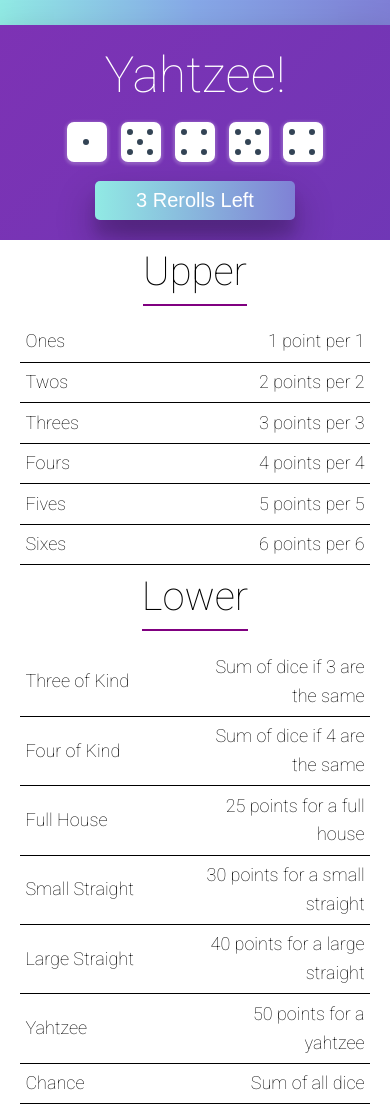
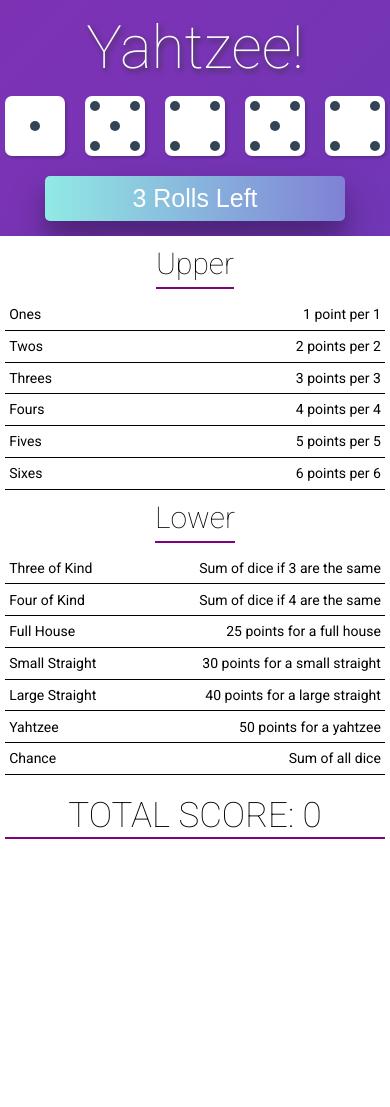
Before and after one commit to unsivilaudio/yahtzee, a React app: page / in a window 390 px wide. Shown: the top 1107 px of the page. After the commit the page ends 859 px from the top, so only its background shows below. Built offline with nearby package versions, Linux system fonts and the light colour scheme.

Commit message:
fix some rule logic and responsive styling

```diff
--- a/src/assets/stylesheets/App.css
+++ b/src/assets/stylesheets/App.css
@@ -7,11 +7,18 @@
 }
 
 .App-title {
-    display: inline-block;
     color: white;
-    font-size: 5rem;
+    text-shadow: 2px 3px 5px #333;
+    font-size: 8rem;
     font-weight: 100;
-    width: 50%;
+    margin: 0 auto;
     margin-top: 1rem;
-    margin-bottom: 0;
 }
+
+@media screen and (max-width: 480px) {
+    .App-title {
+        margin-top: 0;
+        font-size: 6rem;
+        line-height: 1.6;
+    }
+}
--- a/src/assets/stylesheets/Dice.css
+++ b/src/assets/stylesheets/Dice.css
@@ -1,8 +1,15 @@
 .Dice {
     width: 100%;
-    margin-bottom: 1.2rem;
+    margin: 0 auto;
+    margin-bottom: 2rem;
     display: flex;
     flex-wrap: wrap;
     justify-content: center;
     align-items: center;
 }
+
+@media screen and (max-width: 480px) {
+    .Dice {
+        margin-bottom: 1rem;
+    }
+}
--- a/src/assets/stylesheets/Die.css
+++ b/src/assets/stylesheets/Die.css
@@ -1,23 +1,36 @@
 /* Original Styles For Numbers, before icons added in */
 .Die {
     background: white;
-    height: 4rem;
-    width: 4rem;
+    height: 75px;
+    width: 75px;
     font-family: monospace;
     margin: 0.7rem;
     padding: 0.5rem 0.8rem;
     border: none;
     border-radius: 0.7rem;
-    box-shadow: 0 1px 3px 2px rgba(255, 255, 255, 0.2);
+    box-shadow: 2px 2px 3px rgba(0, 0, 0, 0.2);
     transition: all 0.3s ease;
 }
 
 .Disabled {
     background: #777;
 }
+
 /* Original CSS Die styles https://codepen.io/chriscoyier/pen/qswhy */
+
+.Dot {
+    width: 10px;
+    height: 10px;
+    margin: 0;
+    background: #345;
+    border-radius: 50%;
+    display: block;
+    position: relative;
+    transform: translate(25px, 0);
+}
+
 .Die.One .Dot {
-    box-shadow: 0 0.2rem 0 #fff;
+    box-shadow: none;
 }
 .Die.Two .Dot {
     background: transparent;
@@ -39,17 +52,6 @@
     background: transparent;
     box-shadow: -2rem -2rem 0 #345, -2rem 0 0 #345, -2rem 2rem 0 #345,
         2rem -2rem 0 #345, 2rem 0 0 #345, 2rem 2rem 0 #345;
-}
-
-.Dot {
-    width: 1.2rem;
-    height: 1.2rem;
-    margin: 10%;
-    background: #345;
-    border-radius: 50%;
-    display: block;
-    position: relative;
-    transform: scale(0.5) translate(50%, 0);
 }
 
 /* THE NICER STYLES MADE FOR THE FONT-AWESOME ICONS... */
@@ -86,3 +88,16 @@
         transform: rotate(360deg);
     }
 }
+
+@media screen and (max-width: 600px) {
+    .Die {
+        height: 60px;
+        width: 60px;
+        margin: 1rem;
+        margin-top: 0;
+    }
+
+    .Dot {
+        transform: translate(17px, 0);
+    }
+}
--- a/src/assets/stylesheets/Game.css
+++ b/src/assets/stylesheets/Game.css
@@ -15,10 +15,11 @@
 }
 
 h2 {
+    line-height: 1.2;
     font-weight: 100;
     font-size: 4rem;
     border-bottom: 2px solid purple;
-    margin-bottom: 1.6rem;
+    margin: 1.6rem 0;
     display: inline-block;
 }
 
@@ -35,7 +36,7 @@
 
 .Game-reroll {
     color: white;
-    font-size: 2rem;
+    font-size: 3.5rem;
     font-weight: 100;
     background: linear-gradient(
         to right,
@@ -44,7 +45,8 @@
         #91eae4 100%
     );
     background-size: 200% auto;
-    width: 50%;
+    /* width: 50%; */
+    min-width: 30rem;
     padding: 0.8rem 1.2rem;
     margin-bottom: 2rem;
     border: none;
@@ -108,3 +110,41 @@
     text-transform: uppercase;
     border-bottom: 2px solid purple;
 }
+
+@media screen and (max-width: 700px) {
+    .Game {
+        width: 90%;
+        margin: 2rem 0;
+    }
+}
+
+@media screen and (max-width: 600px) {
+    .Game {
+        width: 100%;
+        margin: 0;
+    }
+}
+
+@media screen and (max-width: 480px) {
+    h2 {
+        font-size: 3rem;
+        padding-bottom: 5px;
+        margin: 1rem 0;
+    }
+
+    .Game-Main {
+        padding: 0 1rem;
+    }
+
+    .Game-reroll {
+        font-size: 2.5rem;
+        font-weight: 100;
+        min-width: 30rem;
+        padding: 0.8rem 1.2rem;
+        margin-bottom: 1.5rem;
+    }
+
+    .Content {
+        font-size: 3.5rem;
+    }
+}
--- a/src/assets/stylesheets/ScoreTable.css
+++ b/src/assets/stylesheets/ScoreTable.css
@@ -2,6 +2,7 @@
     display: flex;
     flex-direction: column;
     font-size: 1.8rem;
+    font-weight: 300;
     width: 100%;
     background-color: white;
 }
@@ -16,3 +17,10 @@
     vertical-align: top;
     width: 100%;
 }
+
+@media screen and (max-width: 480px) {
+    .ScoreTable {
+        font-size: 1.4rem;
+        font-weight: 400;
+    }
+}
--- a/src/components/ScoreTable.js
+++ b/src/components/ScoreTable.js
@@ -73,8 +73,9 @@
                         <RuleRow
                             name='Three of Kind'
                             score={
-                                scores.threeOfKind ||
-                                'Sum of dice if 3 are the same'
+                                scores.threeOfKind === undefined
+                                    ? 'Sum of dice if 3 are the same'
+                                    : scores.threeOfKind
                             }
                             doScore={evt =>
                                 doScore('threeOfKind', threeOfKind.evalRoll)
@@ -86,8 +87,9 @@
                         <RuleRow
                             name='Four of Kind'
                             score={
-                                scores.fourOfKind ||
-                                'Sum of dice if 4 are the same'
+                                scores.fourOfKind === undefined
+                                    ? 'Sum of dice if 4 are the same'
+                                    : scores.fourOfKind
                             }
                             doScore={evt =>
                                 doScore('fourOfKind', fourOfKind.evalRoll)
@@ -99,7 +101,9 @@
                         <RuleRow
                             name='Full House'
                             score={
-                                scores.fullHouse || '25 points for a full house'
+                                scores.fullHouse === undefined
+                                    ? '25 points for a full house'
+                                    : scores.fullHouse
                             }
                             doScore={evt =>
                                 doScore('fullHouse', fullHouse.evalRoll)
@@ -109,8 +113,9 @@
                         <RuleRow
                             name='Small Straight'
                             score={
-                                scores.smallStraight ||
-                                '30 points for a small straight'
+                                scores.smallStraight === undefined
+                                    ? '30 points for a small straight'
+                                    : scores.smallStraight
                             }
                             doScore={evt =>
                                 doScore('smallStraight', smallStraight.evalRoll)
@@ -122,8 +127,9 @@
                         <RuleRow
                             name='Large Straight'
                             score={
-                                scores.largeStraight ||
-                                '40 points for a large straight'
+                                scores.largeStraight === undefined
+                                    ? '40 points for a large straight'
+                                    : scores.largeStraight
                             }
                             doScore={evt =>
                                 doScore('largeStraight', largeStraight.evalRoll)
@@ -134,7 +140,11 @@
                         />
                         <RuleRow
                             name='Yahtzee'
-                            score={scores.yahtzee || '50 points for a yahtzee'}
+                            score={
+                                scores.yahtzee === undefined
+                                    ? '50 points for a yahtzee'
+                                    : scores.yahtzee
+                            }
                             doScore={evt =>
                                 doScore('yahtzee', yahtzee.evalRoll)
                             }
@@ -142,7 +152,11 @@
                         />
                         <RuleRow
                             name='Chance'
-                            score={scores.chance || 'Sum of all dice'}
+                            score={
+                                scores.chance === undefined
+                                    ? 'Sum of all dice'
+                                    : scores.chance
+                            }
                             doScore={evt => doScore('chance', chance.evalRoll)}
                             enabled={!props.disabledRules.includes('chance')}
                         />
--- a/src/containers/Game.js
+++ b/src/containers/Game.js
@@ -50,7 +50,6 @@
     };
 
     roll = e => {
-        // roll dice whose indexes are in reroll
         this.setState(prevState => ({
             dice: prevState.dice.map((d, i) =>
                 prevState.locked[i] ? d : this.randomDie()
@@ -65,7 +64,7 @@
     };
 
     toggleLocked = id => {
-        // toggle whether idx is in locked or not
+        if (this.state.rollsLeft > 0) {
             this.setState(prevState => ({
                 locked: [
                     ...prevState.locked.slice(0, id),
@@ -73,6 +72,7 @@
                     ...prevState.locked.slice(id + 1),
                 ],
             }));
+        }
     };
 
     doScore = (rulename, ruleFn) => {
@@ -112,7 +112,9 @@
                                 className='Game-reroll'
                                 disabled={this.state.locked.every(x => x)}
                                 onClick={this.diceSpin}>
-                                {this.state.rollsLeft} Rerolls Left
+                                {this.state.rolling
+                                    ? 'Rolling...'
+                                    : `${this.state.rollsLeft} Rolls Left`}
                             </button>
                         </div>
                     </section>
--- a/src/utils/Rules.js
+++ b/src/utils/Rules.js
@@ -50,7 +50,6 @@
 
 class SumDistro extends Rule {
     evalRoll = dice => {
-        // do any of the counts meet of exceed this distro?
         return this.freq(dice).some(c => c >= this.count) ? this.sum(dice) : 0;
     };
 }
@@ -59,7 +58,19 @@
 
 class FullHouse extends Rule {
     evalRoll = dice => {
-        return this.freq(dice).length === 2 ? this.score : 0;
+        const house = dice.reduce((acc, val) => {
+            if (!acc[val]) {
+                acc[val] = 1;
+                return acc;
+            }
+            acc[val] = acc[val] + 1;
+            return acc;
+        }, {});
+        const values = Object.values(house);
+        values.sort();
+        return values.length === 2 && values[0] === 2 && values[1] === 3
+            ? this.score
+            : 0;
     };
 }
 
```
Lines whose indentation alone changed are shown as unchanged.
